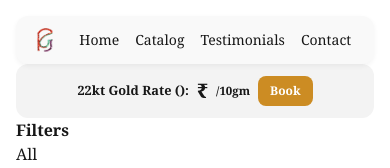
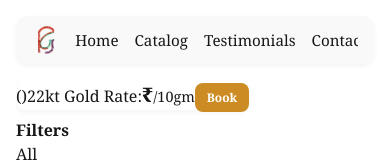
Before and after one commit to brsolutionsindia/my-catalogue, a Next.js app: page /catalog in a window 390 px wide. Shown: the top 168 px of the page. Built offline with nearby package versions, Linux system fonts and the light colour scheme; no server answers; the database is empty.

Commit message:
Refactored catalog page to use Suspense with useSearchParams

```diff
--- a/src/app/catalog/CatalogPage.tsx
+++ b/src/app/catalog/CatalogPage.tsx
@@ -8,7 +8,6 @@ import styles from '../page.module.css';
 import { useSearchParams, useRouter } from 'next/navigation';
 import SkuSummaryModal from '../components/SkuSummaryModal';
 import Link from 'next/link';
-
 
 export default function CatalogPage() {
   type SkuData = {
@@ -30,6 +29,7 @@ export default function CatalogPage() {
   const [goldRate, setGoldRate] = useState('Loading...');
   const [rateDate, setRateDate] = useState('');
   const [selectedSku, setSelectedSku] = useState<string | null>(null);
+  const [isMobile, setIsMobile] = useState(false);
   const router = useRouter();
 
   const handleFilterClick = (type: string) => {
@@ -44,6 +44,13 @@ export default function CatalogPage() {
 
     onValue(rateRef, (snapshot) => setGoldRate(snapshot.val()));
     onValue(dateRef, (snapshot) => setRateDate(snapshot.val()));
+
+    const checkScreenSize = () => {
+      setIsMobile(window.innerWidth <= 600);
+    };
+
+    checkScreenSize();
+    window.addEventListener('resize', checkScreenSize);
 
     onValue(skuRef, (skuSnap) => {
       const skuData = skuSnap.val();
@@ -78,6 +85,10 @@ export default function CatalogPage() {
         setLoading(false);
       });
     });
+
+    return () => {
+      window.removeEventListener('resize', checkScreenSize);
+    };
   }, [typeFilter, sortOrder]);
 
   return (
@@ -91,19 +102,35 @@ export default function CatalogPage() {
         style={{ borderRadius: '12px', padding: '1rem', backgroundColor: '#f9f9f9' }}
       >
         <div className={styles.branding}>
-          <Image src="/logo.png" alt="Logo" width={100} height={50} className={styles.logoImg} />
+          <Image src="/logo.png" alt="Logo" width={80} height={30} className={styles.logoImg} />
         </div>
 
-<ul className="flex flex-wrap gap-4 justify-center w-full sm:w-auto text-sm font-medium">
-  <li><Link href="/#home" className="hover:underline">Home</Link></li>
-  <li><Link href="/#catalogue" className="hover:underline">Catalog</Link></li>
-  <li><Link href="/#testimonials" className="hover:underline">Testimonials</Link></li>
-  <li><Link href="/#contact" className="hover:underline">Contact</Link></li>
+        <ul className={`${styles.navLinksScrollable}`}>
+          <li><a href="/#home" className="hover:underline">Home</a></li>
+          <li><a href="/#catalogue" className="hover:underline">Catalog</a></li>
+          <li><a href="/#testimonials" className="hover:underline">Testimonials</a></li>
+          <li><a href="/#contact" className="hover:underline">Contact</a></li>
         </ul>
-
       </nav>
 
         {/* Offer Banner */}
+      {isMobile ? (
+        <div className={styles.horizontalScroll} style={{ marginTop: '1rem', paddingBottom: '0.5rem' }}>
+          <div className={styles.productCardHorizontal}>
+            <span className={styles.goldLabel}>({rateDate})22kt Gold Rate:</span>
+            <span className={styles.goldRateText}>₹{goldRate}</span>
+            <span className={styles.unitText}>/10gm</span>
+            <a
+              href="https://api.whatsapp.com/send?phone=919023130944&text=Hello%2C%20I%20am%20interested%20in%20learning%20more%20about%20your%20Digital%20Gold%20services.%20Please%20share%20the%20details."
+              target="_blank"
+              rel="noopener noreferrer"
+              className={styles.bookGoldBtn}
+            >
+              Book
+            </a>
+          </div>
+        </div>
+      ) : (
         <section className={styles.offerBanner} style={{ borderRadius: '12px', backgroundColor: '#f3f3f3' }}>
           <div className={styles.offerContent}>
             <span className={styles.goldLabel}>
@@ -121,10 +148,7 @@ export default function CatalogPage() {
             </a>
           </div>
         </section>
-
-
-
-
+      )}
 
       <div style={{ display: 'flex', flexWrap: 'wrap', gap: '2rem' }}>
         <aside style={{ width: '100%', maxWidth: '200px' }}>
--- a/src/app/page.tsx
+++ b/src/app/page.tsx
@@ -78,7 +78,7 @@ export default function Home() {
       {isMobile ? (
         <div className={styles.horizontalScroll} style={{ marginTop: '1rem', paddingBottom: '0.5rem' }}>
           <div className={styles.productCardHorizontal}>
-            <span className={styles.goldLabel}>22kt Gold Rate ({rateDate}):</span>
+            <span className={styles.goldLabel}>({rateDate})22kt Gold Rate:</span>
             <span className={styles.goldRateText}>₹{goldRate}</span>
             <span className={styles.unitText}>/10gm</span>
             <a
```
Lines whose indentation alone changed are shown as unchanged.
